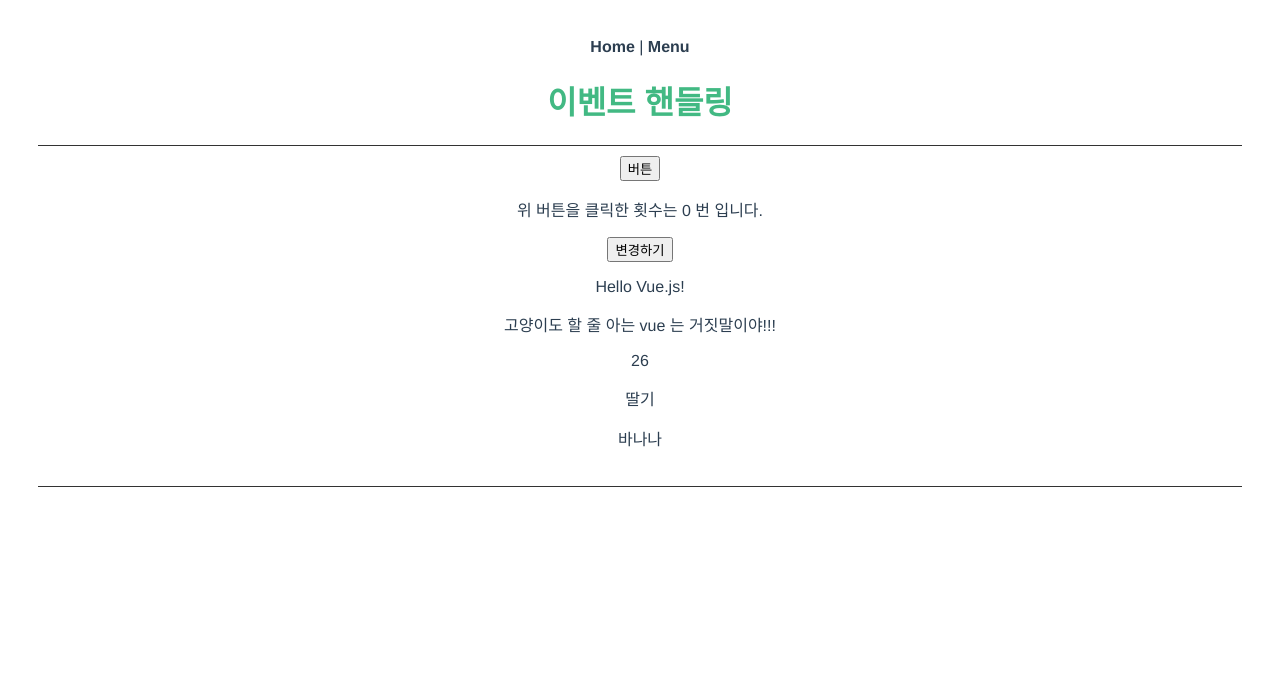
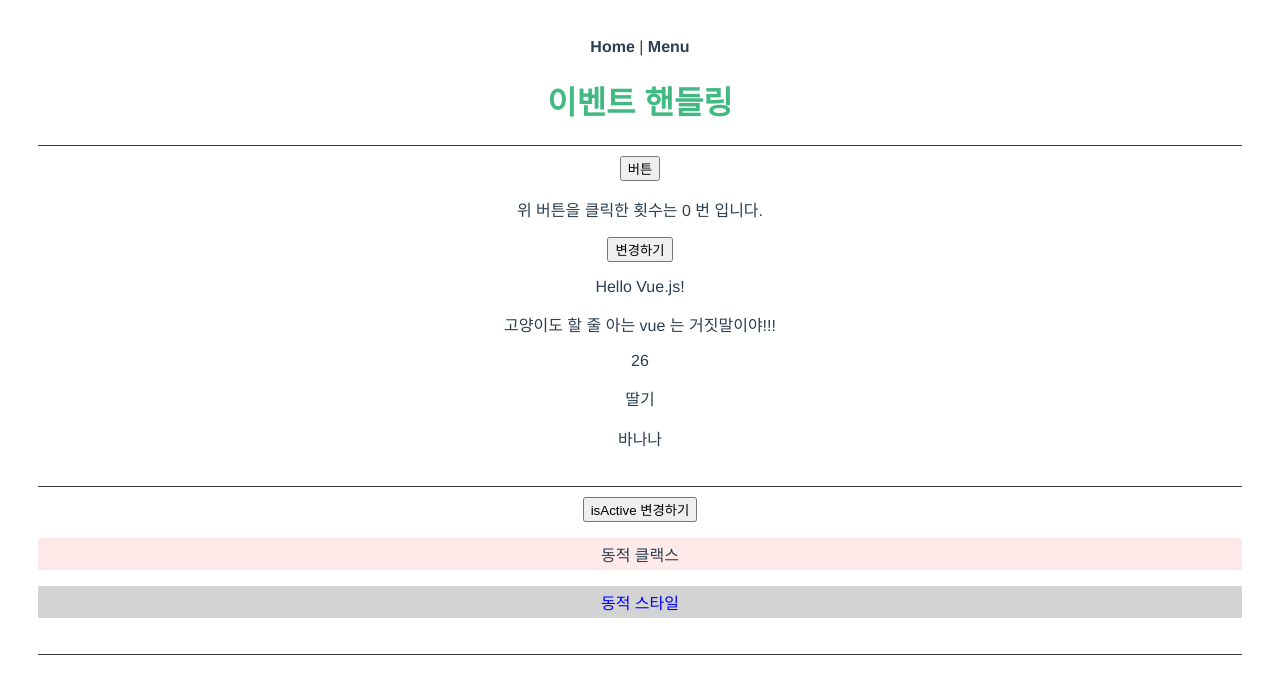
Before and after one commit to kyeongmin21/vueStudy, a Vue app: page /event in a window 1280 px wide. Shown: the top 694 px of the page. Built offline with nearby package versions, Linux system fonts and the light colour scheme.

Commit message:
클래스와 스타일 데이터 바인딩

```diff
--- a/src/views/Event.vue
+++ b/src/views/Event.vue
@@ -11,11 +11,15 @@
         <p v-if="show">Hello Vue.js!</p>
       </transition>
 
-
       <p>{{ message.value }}</p>
       <p>{{ message.value.length }}</p>
       <p>{{ list[2] }}</p>
       <p>{{ list[idx] }}</p>
+    </section>
+    <section>
+      <button @click="isActive=!isActive">isActive 변경하기</button>
+      <p :class="{ child: isChild, 'is-active': isActive }" class="item">동적 클랙스</p>
+      <p :style="{ color: textColor, backgroundColor: bgColor }" class="item">동적 스타일</p>
     </section>
   </div>
 </template>
@@ -33,7 +37,11 @@ export default {
         value: '고양이도 할 줄 아는 vue 는 거짓말이야!!!'
       },
       list: ['사과', '바나나', '딸기'],
-      idx: 1
+      idx: 1,
+      isChild: true,
+      isActive: true,
+      textColor: 'blue',
+      bgColor: 'lightgray'
     };
   },
   methods: {
@@ -48,11 +56,8 @@ export default {
 <style scoped>
 @import "/css/style.css";
 
-.v-enter-active, .v-leave-active {
-  transition: opacity 1s;
-}
-
-.v-enter, .v-leave-to {
-  opacity: 0;
-}
+.v-enter-active, .v-leave-active { transition: opacity 1s; }
+.v-enter, .v-leave-to { opacity: 0; }
+.item { padding: 4px 8px; transition: background-color 0.4s; }
+.is-active { background: #ffeaea;}
 </style>
```
